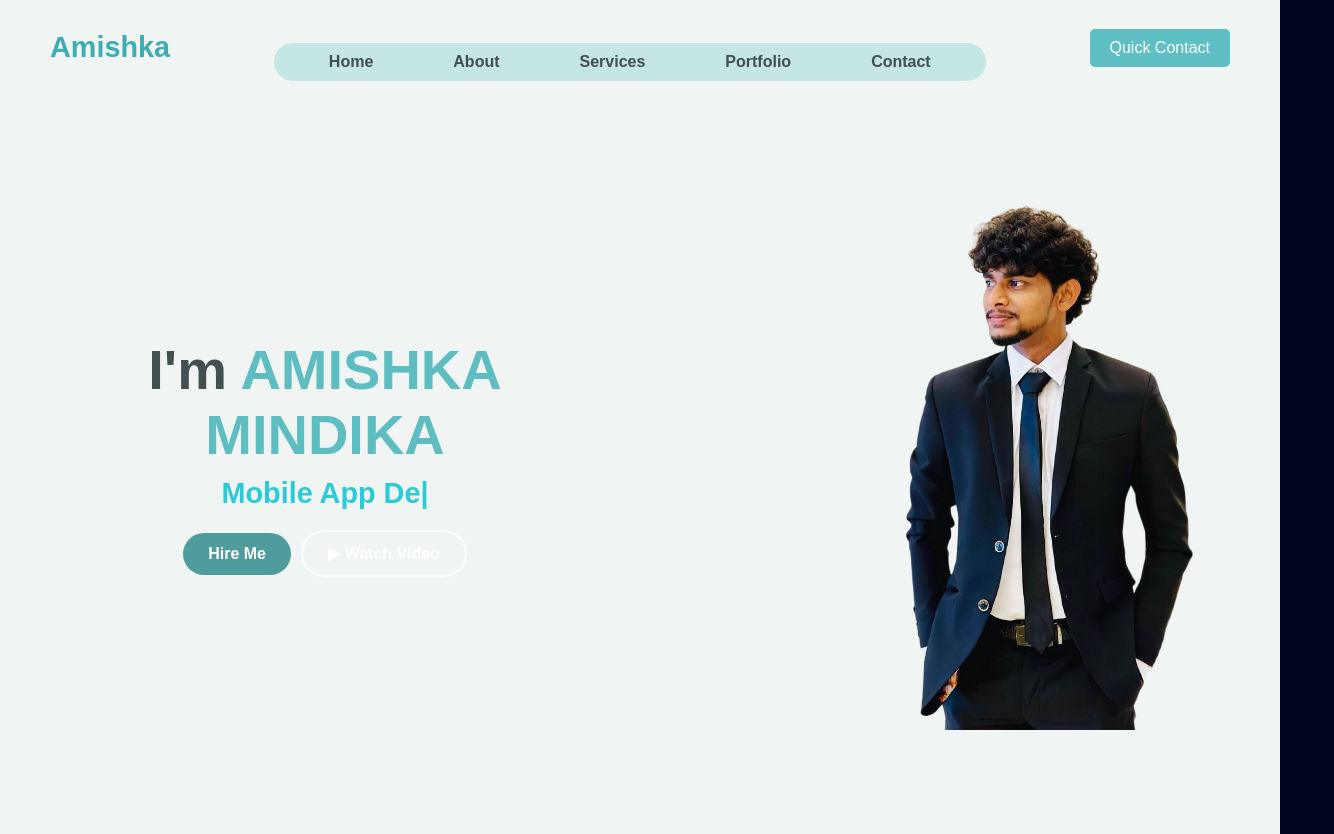
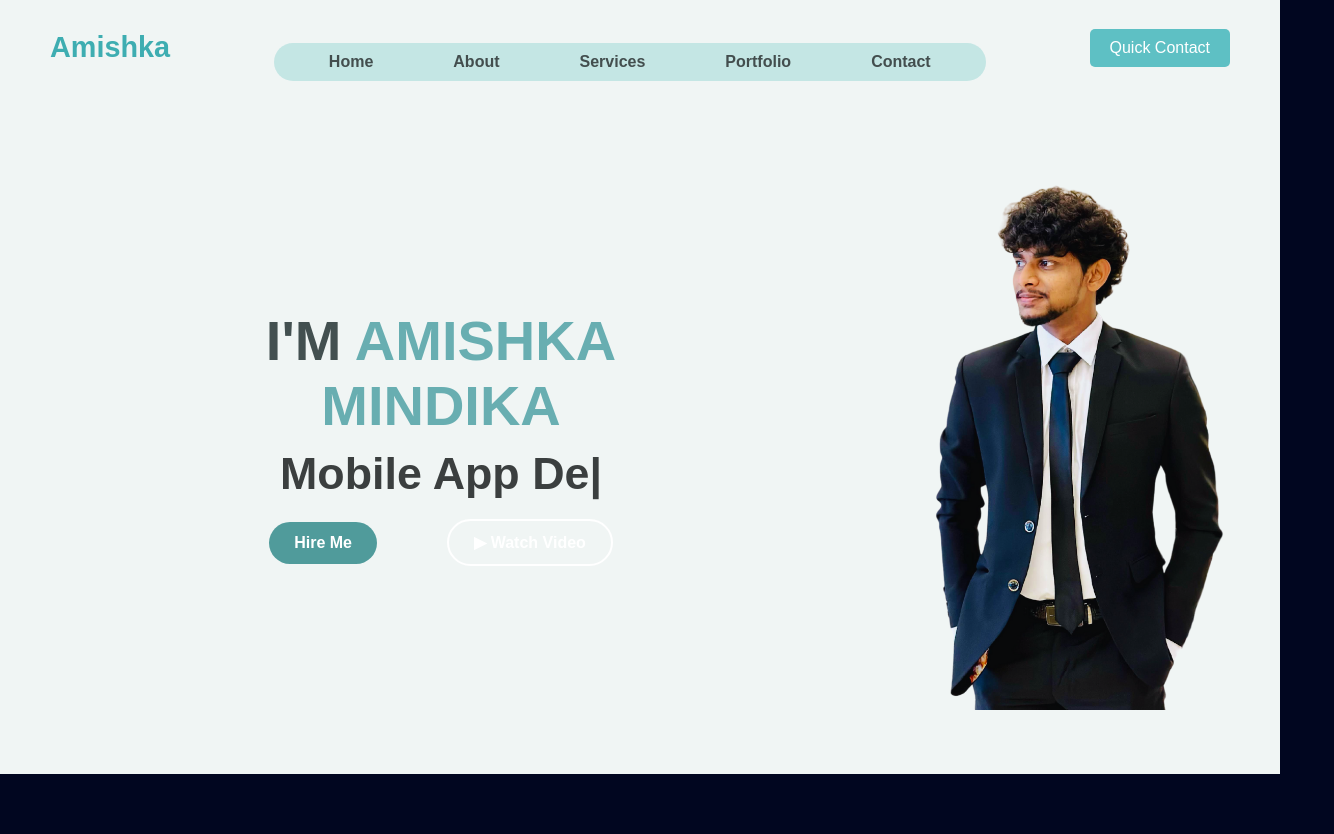
Before and after one commit to AmishkaMindika/myportfolio, a React (Vite) app: page / in a window 1280 px wide. Shown: the whole page, 1334 px wide, since content can reach past the window. After the commit the page ends 800 px from the top, so only its background shows below. Built offline with nearby package versions, Linux system fonts and the light colour scheme.

Commit message:
edit home jsx and css

```diff
--- a/src/pages/Home.css
+++ b/src/pages/Home.css
@@ -92,12 +92,13 @@
   align-items: center;
   max-width: 1200px;
   width: 100%;
-  padding: 100px 50px;
-  margin-top: 80px;
+  padding: 60px 20px;
+  margin-top: 100px;
 }
 
 .text-content {
-max-width: 80%;
+ max-width: 100%;
+ padding-left: 20%;
 }
 
 .tagline {
@@ -105,7 +106,7 @@ max-width: 80%;
   color: #29cbd6;
   text-transform: uppercase;
   font-weight: bold;
-  letter-spacing: 1px;
+  letter-spacing: 3px;
 }
 
 h1 {
@@ -114,18 +115,18 @@ h1 {
 }
 
 .highlight {
-  color: #5dbdc0;
+  color: #68aeb1;
 }
 
 .description {
   font-size: 1.1rem;
-  margin: 15px 0;
+  margin: 15px ;
 }
 
 .type-animation {
-  font-size: 1.8rem;
+  font-size: 2.8rem;
   font-weight: bold;
-  color: #29cbd6;
+  color: #3b3f3f;
   margin-top: 10px;
 }
 
@@ -148,7 +149,7 @@ h1 {
 .hire-btn {
   background-color: #509b9b;
   color: white;
-  margin-right: 10px;
+  margin-right: 70px;
 }
 
 .hire-btn:hover {
--- a/src/pages/Home.jsx
+++ b/src/pages/Home.jsx
@@ -27,15 +27,19 @@ function Home() {
         <div className="text-content">
 
           <h1>
-            I'm <span className="highlight">AMISHKA MINDIKA</span>
+            I'M <span className="highlight">
+              AMISHKA MINDIKA</span>
           </h1>
           <p>
 
           </p>
+         <h1>
 
+         </h1>
 
           {/* Type Animation */}
           <TypeAnimation
+
             sequence={[
               "Web Developer",
               1000,
@@ -52,6 +56,9 @@ function Home() {
 
           {/* Buttons */}
           <div className="buttons">
+            <p>
+
+            </p>
             <button className="hire-btn">Hire Me</button>
             <button className="watch-btn">▶ Watch Video</button>
           </div>
```
